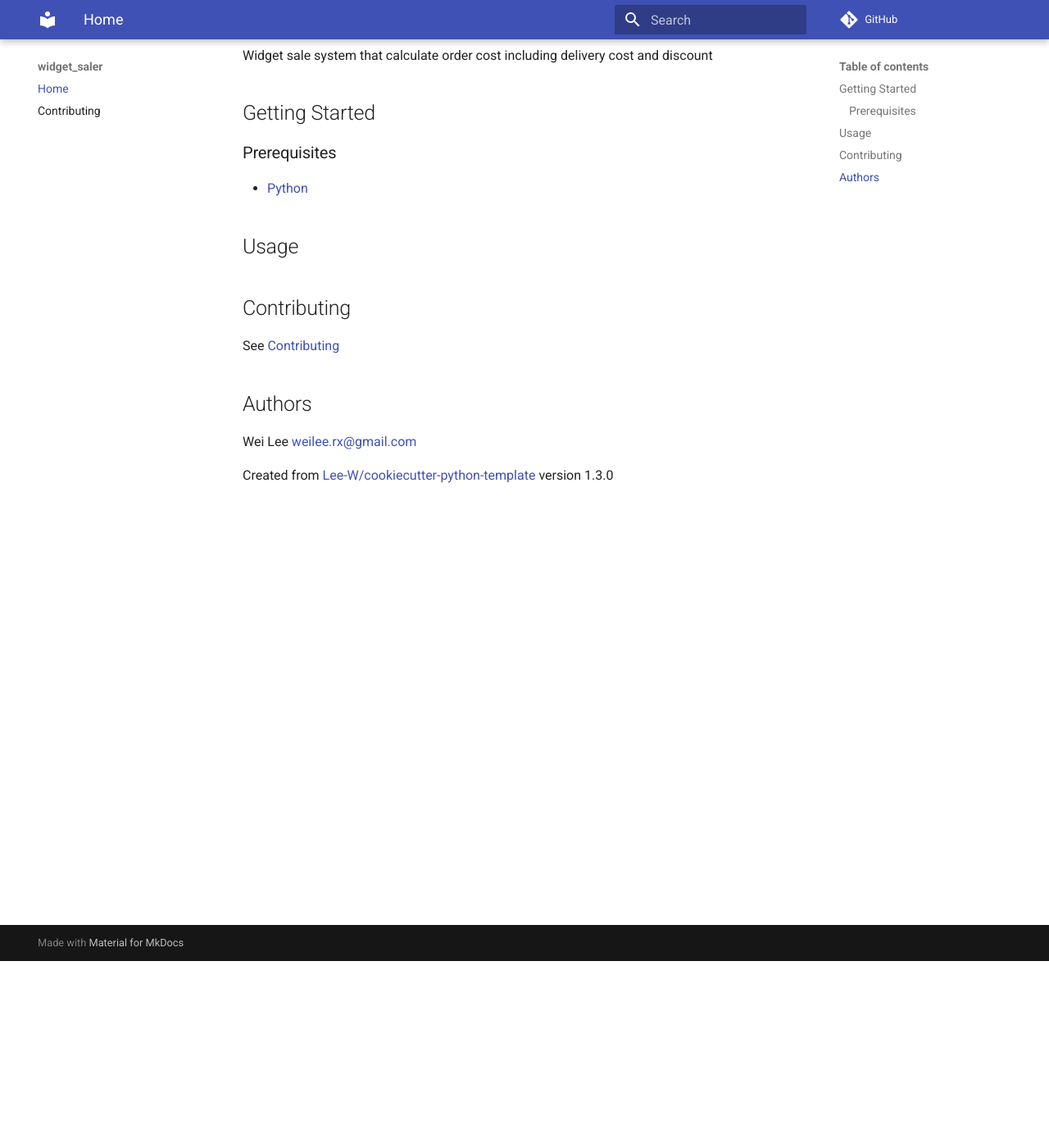
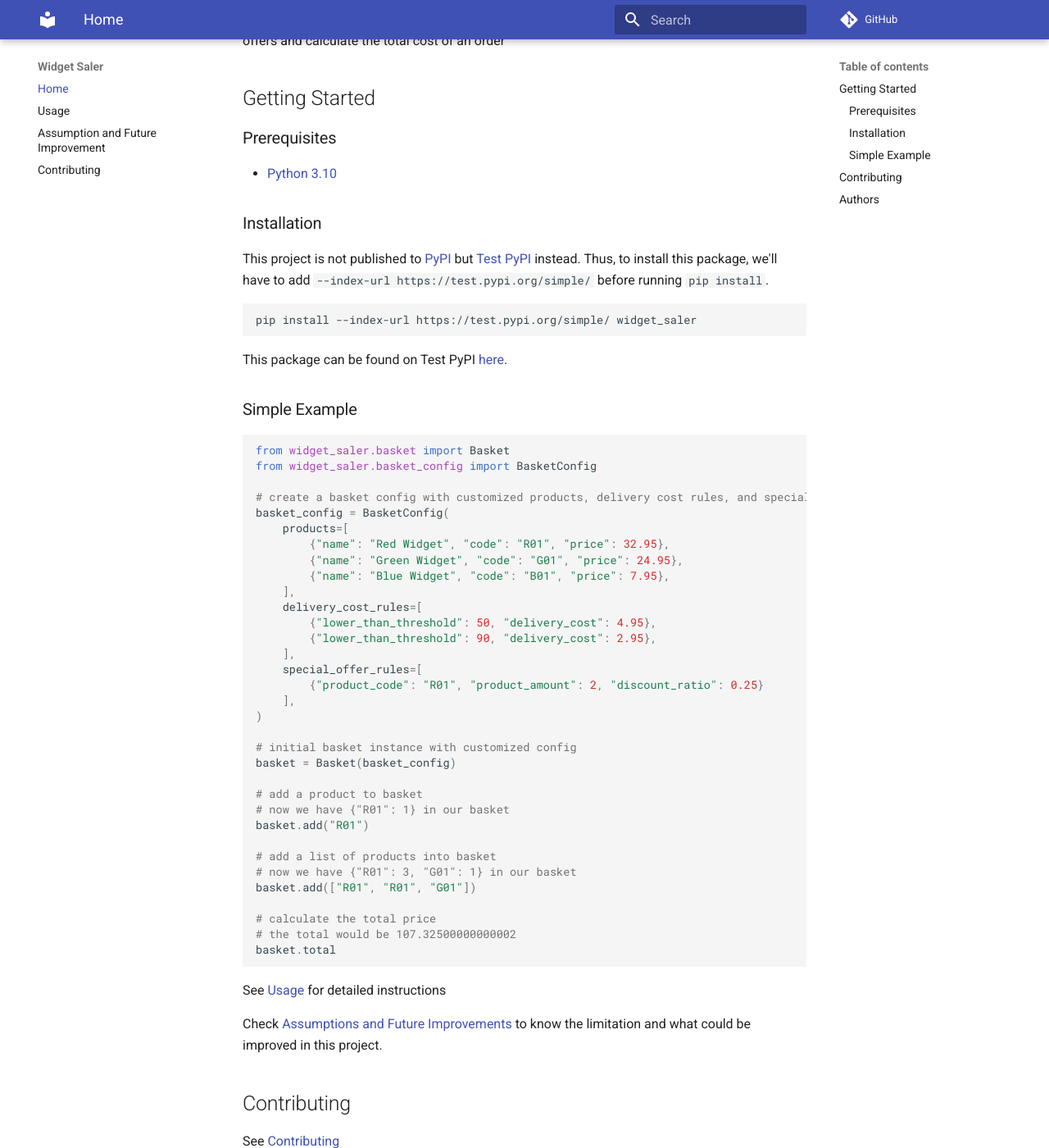
Before and after one commit to Lee-W/widget-saler, an MkDocs documentation site: the page built from docs/README.md, in a window 1280 px wide and 1400 px high, scrolled down 228 px. Shown: the whole window at 82% size. Built offline with MkDocs 1.6.1 and Material for MkDocs 9.7.7, drawn with Linux system fonts in a browser that asks for light colours; comment, search, counter and statistics services are not loaded.

Commit message:
docs: add the first version documentation

````diff
--- a/docs/README.md
+++ b/docs/README.md
@@ -1,24 +1,68 @@
 [![PRs Welcome](https://img.shields.io/badge/PRs-welcome-brightgreen.svg?style=flat-square)](http://makeapullrequest.com)
 [![Conventional Commits](https://img.shields.io/badge/Conventional%20Commits-1.0.0-yellow.svg?style=flat-square)](https://conventionalcommits.org)
 [![Code style: black](https://img.shields.io/badge/code%20style-black-000000.svg)](https://github.com/psf/black)
-[![Github Actions](https://github.com/Lee-W/widget_saler/actions/workflows/python-check.yaml/badge.svg)](https://github.com/Lee-W/widget_saler/wayback-machine-saver/actions/workflows/python-check.yaml)
+[![Github Actions](https://github.com/Lee-W/widget-saler/actions/workflows/python-check.yaml/badge.svg)](https://github.com/Lee-W/widget-saler/actions/workflows/python-check.yaml)
 
-[![PyPI Package latest release](https://img.shields.io/pypi/v/widget_saler.svg?style=flat-square)](https://pypi.org/project/widget_saler/)
-[![PyPI Package download count (per month)](https://img.shields.io/pypi/dm/widget_saler?style=flat-square)](https://pypi.org/project/widget_saler/)
-[![Supported versions](https://img.shields.io/pypi/pyversions/widget_saler.svg?style=flat-square)](https://pypi.org/project/widget_saler/)
+# Widget Saler
 
-
-# widget_saler
-
-Widget sale system that calculate order cost including delivery cost and discount
+Widget sale system that can add customized product catalogues, delivery charge rules, and offers and calculate the total cost of an order
 
 ## Getting Started
 
 ### Prerequisites
-* [Python](https://www.python.org/downloads/)
+* [Python 3.10](https://www.python.org/downloads/)
 
-## Usage
+### Installation
 
+This project is not published to [PyPI](https://pypi.org/) but [Test PyPI](https://test.pypi.org/) instead. Thus, to install this package, we'll have to add `--index-url https://test.pypi.org/simple/` before running `pip install`.
+
+```sh
+pip install --index-url https://test.pypi.org/simple/ widget_saler
+```
+
+This package can be found on Test PyPI [here](https://test.pypi.org/project/widget-saler/).
+
+### Simple Example
+
+```python
+from widget_saler.basket import Basket
+from widget_saler.basket_config import BasketConfig
+
+# create a basket config with customized products, delivery cost rules, and special offer rules
+basket_config = BasketConfig(
+    products=[
+        {"name": "Red Widget", "code": "R01", "price": 32.95},
+        {"name": "Green Widget", "code": "G01", "price": 24.95},
+        {"name": "Blue Widget", "code": "B01", "price": 7.95},
+    ],
+    delivery_cost_rules=[
+        {"lower_than_threshold": 50, "delivery_cost": 4.95},
+        {"lower_than_threshold": 90, "delivery_cost": 2.95},
+    ],
+    special_offer_rules=[
+        {"product_code": "R01", "product_amount": 2, "discount_ratio": 0.25}
+    ],
+)
+
+# initial basket instance with customized config
+basket = Basket(basket_config)
+
+# add a product to basket
+# now we have {"R01": 1} in our basket
+basket.add("R01")
+
+# add a list of products into basket
+# now we have {"R01": 3, "G01": 1} in our basket
+basket.add(["R01", "R01", "G01"])
+
+# calculate the total price
+# the total would be 107.32500000000002
+basket.total
+```
+
+See [Usage](usage.md) for detailed instructions
+
+Check [Assumptions and Future Improvements](assumption_and_future_improvement.md) to know the limitation and what could be improved in this project.
 
 ## Contributing
 See [Contributing](contributing.md)
@@ -26,5 +70,4 @@ See [Contributing](contributing.md)
 ## Authors
 Wei Lee <weilee.rx@gmail.com>
 
-
 Created from [Lee-W/cookiecutter-python-template](https://github.com/Lee-W/cookiecutter-python-template/tree/1.3.0) version 1.3.0
--- a/mkdocs.yml
+++ b/mkdocs.yml
@@ -1,9 +1,17 @@
-site_name: widget_saler
+site_name: Widget Saler
 nav:
   - Home: README.md
+  - Usage: usage.md
+  - Assumption and Future Improvement: assumption_and_future_improvement.md
   - Contributing: contributing.md
 theme:
   name: 'material'
-repo_url: https://github.com/Lee-W/widget_saler
+repo_url: https://github.com/Lee-W/widget-saler
 remote_branch: gh-pages
 remote_name: origin
+markdown_extensions:
+  - pymdownx.highlight:
+      anchor_linenums: true
+  - pymdownx.inlinehilite
+  - pymdownx.snippets
+  - pymdownx.superfences
````
Also changed, not shown: docs/assumption_and_future_improvement.md (added, +15 -0 lines), docs/contributing.md (+2 -2 lines), docs/usage.md (added, +151 -0 lines).
